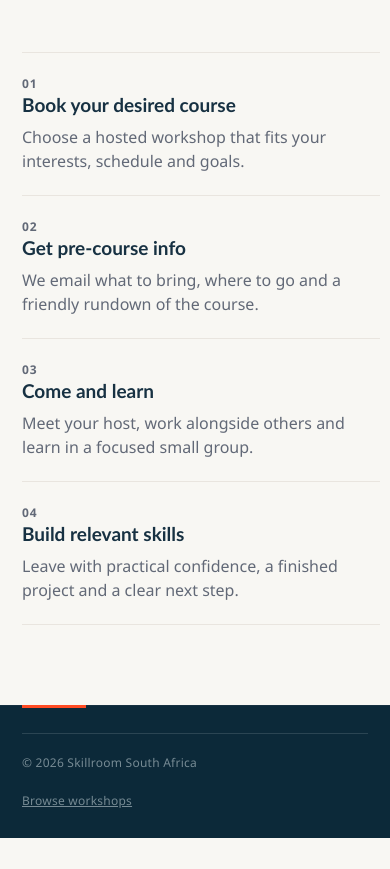
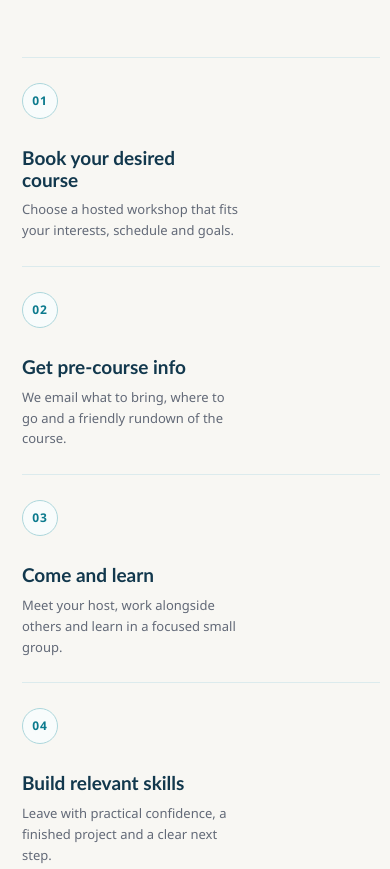
Before and after one commit to egonConradie/Skillroom, a website: page how-we-work.html in a window 390 px wide. Shown: the part 560-1429 px from the top of the page. Before the commit the page ends 1398 px from the top, so only its background shows below. Drawn offline with Linux system fonts and the light colour scheme.

Commit message:
Polish supporting pages and unify site footer

```diff
--- a/how-we-work.html
+++ b/how-we-work.html
@@ -7,7 +7,7 @@
     <title>How We Work — Skillroom South Africa</title>
     <link rel="stylesheet" href="styles.css?v=20260828-4" />
   </head>
-  <body class="simple-page">
+  <body class="simple-page how-page">
     <header class="simple-header">
       <a class="brand" href="index.html" aria-label="Skillroom home"><img class="brand-logo" src="assets/images/logo1.png" alt="Skillroom South Africa" /></a>
       <nav class="site-nav" aria-label="Main navigation"><a href="index.html#workshops">Workshops</a><a href="gallery.html">Gallery</a><a class="is-active" href="how-we-work.html">How we work</a><a href="for-business.html">For business</a><a href="contact.html">Contact</a></nav>
@@ -16,6 +16,6 @@
       <section class="simple-hero"><div><p class="eyebrow">How we work</p><h1>Simple, local and hands-on.</h1></div><div class="simple-copy"><p class="lead">Choose a workshop, meet your host and learn by making, testing and doing.</p><p>We keep every step clear so you can arrive prepared, feel welcome and leave ready to use your new skill.</p></div></section>
       <section class="simple-points" aria-label="How workshops work"><article><p class="eyebrow">01</p><h2>Book your desired course</h2><p>Choose a hosted workshop that fits your interests, schedule and goals.</p></article><article><p class="eyebrow">02</p><h2>Get pre-course info</h2><p>We email what to bring, where to go and a friendly rundown of the course.</p></article><article><p class="eyebrow">03</p><h2>Come and learn</h2><p>Meet your host, work alongside others and learn in a focused small group.</p></article><article><p class="eyebrow">04</p><h2>Build relevant skills</h2><p>Leave with practical confidence, a finished project and a clear next step.</p></article></section>
     </main>
-    <footer class="site-footer"><div class="footer-bottom"><span>© 2026 Skillroom South Africa</span><a href="index.html#workshops" style="color:inherit">Browse workshops</a></div></footer>
+    <footer class="site-footer"><div class="footer-lead"><img src="assets/images/logo1.png" alt="Skillroom South Africa" /><p>Practical learning that builds confident people and stronger local communities.</p></div><div class="footer-links"><div><strong>Explore</strong><a href="index.html#workshops">Workshops</a><a href="gallery.html">Gallery</a><a href="how-we-work.html">How we work</a><a href="for-business.html">For business</a></div><div><strong>Skillroom</strong><a href="contact.html">Contact</a><a href="mailto:hello@skillroom.co.za">Email us</a><a href="/admin/login">Staff access</a></div><div><strong>Contact</strong><a href="mailto:hello@skillroom.co.za">hello@skillroom.co.za</a><span>Western Cape, South Africa</span></div></div><div class="footer-bottom"><span>© 2026 Skillroom South Africa</span><span>Learn locally. Build confidently.</span></div></footer>
   </body>
 </html>
--- a/styles.css
+++ b/styles.css
@@ -490,6 +490,37 @@ body { background: #f7f9f9; color: #173142; }
   .card-image { height: 210px; }
 }
 
+/* Shared editorial treatment for supporting pages */
+.simple-page .site-footer { margin-top: 0; padding: 58px clamp(22px, 5vw, 76px) 24px; background: radial-gradient(ellipse at 85% 0, #124a5d, transparent 60%), #082a3c; }
+.simple-page .footer-lead { display: flex; align-items: center; }
+.simple-page .footer-links { display: grid; }
+.simple-page .footer-bottom { display: flex; }
+.how-page .simple-main { padding-bottom: clamp(86px, 11vw, 150px); }
+.how-page .simple-hero { padding-bottom: clamp(55px, 8vw, 96px); border-bottom: 1px solid #dcebed; }
+.how-page .simple-points { grid-template-columns: repeat(4,1fr); gap: 0; margin-top: 0; border: 0; }
+.how-page .simple-points article { position: relative; padding: 40px 24px 18px 0; border: 0; }
+.how-page .simple-points article:not(:last-child)::after { content: ""; position: absolute; top: 57px; right: 18px; width: calc(100% - 92px); height: 1px; background: #c9e1e4; }
+.how-page .simple-points .eyebrow { position: relative; z-index: 1; display: grid; place-items: center; width: 36px; height: 36px; margin: 0 0 28px; border: 1px solid #add7dc; border-radius: 50%; background: #f8fcfc; color: #0b7a8d; }
+.how-page .simple-points h2 { max-width: 180px; color: #12384d; font-size: 19px; line-height: 1.15; }
+.how-page .simple-points p:not(.eyebrow) { max-width: 220px; font-size: 13px; line-height: 1.6; }
+.business-page .simple-main { padding-bottom: clamp(86px, 11vw, 150px); }
+.business-page .simple-hero { padding: clamp(36px, 5vw, 70px); border-radius: 24px; background: linear-gradient(130deg, #0d3b50, #126477); box-shadow: 0 20px 45px rgba(9,48,68,.16); }
+.business-page .simple-hero h1, .business-page .simple-hero .lead { color: white; }
+.business-page .simple-copy p:not(.lead) { color: rgba(239,250,251,.76); }
+.business-page .simple-copy .eyebrow { color: #9de0e3; }
+@media (max-width: 820px) {
+  .how-page .simple-points { grid-template-columns: repeat(2,1fr); }
+  .how-page .simple-points article:not(:last-child)::after { display: none; }
+}
+@media (max-width: 640px) {
+  .simple-page .footer-lead { display: block; }
+  .simple-page .footer-bottom { display: grid; }
+  .how-page .simple-points { grid-template-columns: 1fr; }
+  .how-page .simple-points article { padding: 25px 0; border-bottom: 1px solid #dcebed; }
+  .how-page .simple-points article:last-child { border-bottom: 0; }
+  .business-page .simple-hero { padding: 28px 22px; }
+}
+
 /* Subtle interaction polish — no layout changes */
 @view-transition { navigation: auto; }
 
@@ -669,7 +700,7 @@ body { background: #f7f9f9; color: #173142; }
 .footer-links span,
 .footer-links button { color: rgba(235,244,247,.68); line-height: 1.55; }
 .footer-bottom { padding-top: 20px; color: rgba(235,244,247,.48); letter-spacing: .02em; }
-.simple-page .site-footer { padding: 28px clamp(22px, 3vw, 56px); }
+.simple-page .site-footer { padding: 58px clamp(22px, 5vw, 76px) 24px; }
 .simple-page .site-footer::before { left: clamp(22px, 3vw, 56px); }
 
 @media (max-width: 1040px) {
```
Also changed, not shown: about.html (+1 -1 lines), contact.html (+1 -1 lines), for-business.html (+2 -2 lines), gallery.html (+1 -1 lines).
